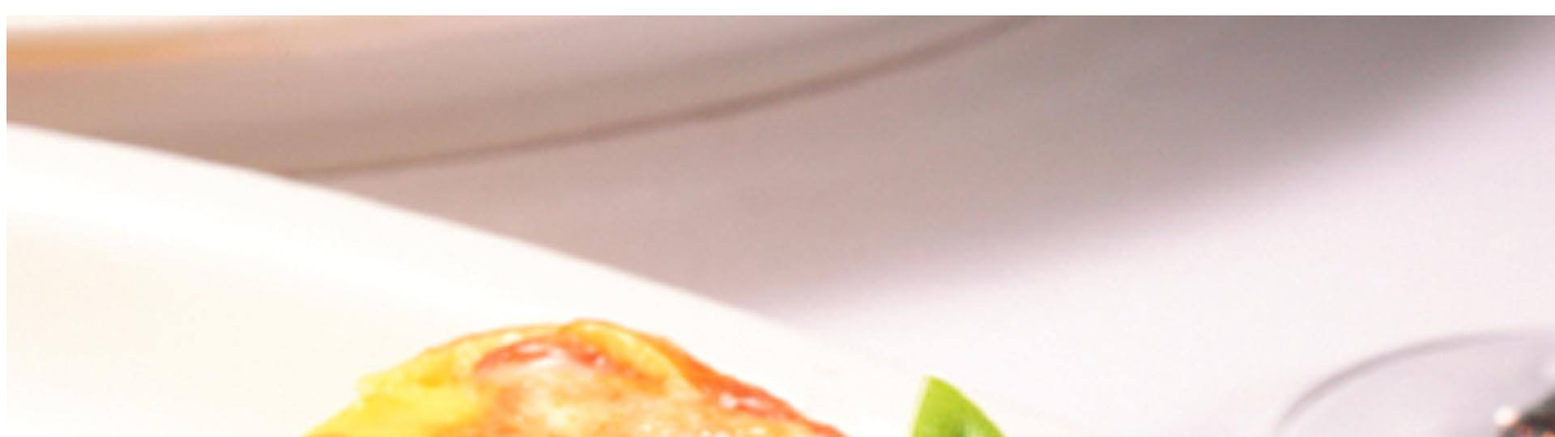
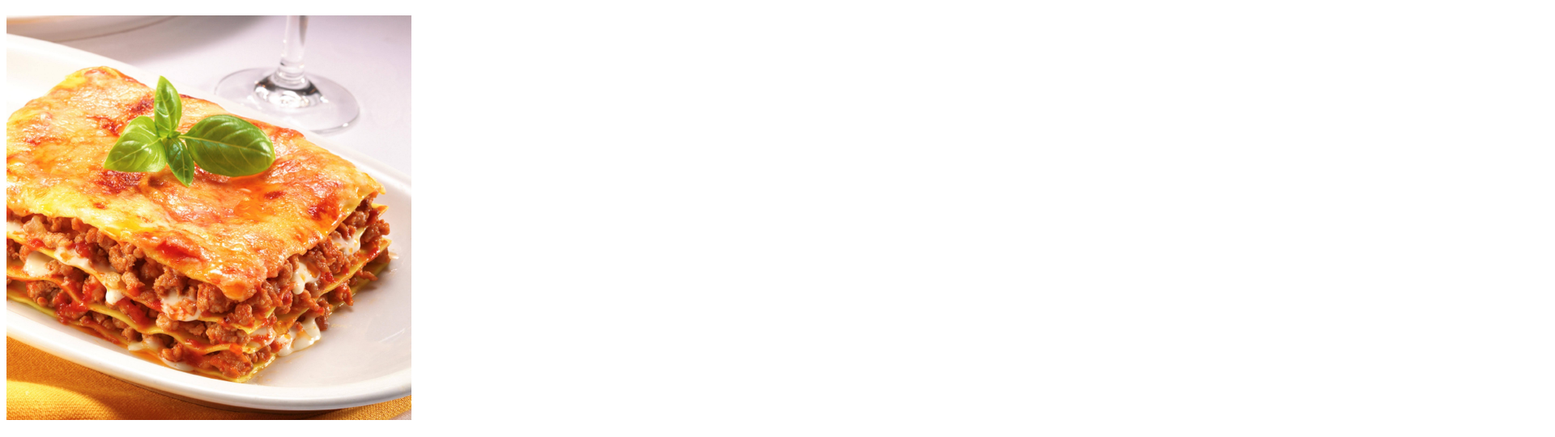
Before and after one commit to Tilrard/odin-recipes, a plain HTML site: page recipes/lasagna.html in a window 1280 px wide. Shown: the part 61-601 px from the top of the page at 81% size, 1920 px wide, since content can reach past the window. Drawn offline with Linux system fonts and the light colour scheme.

Commit message:
Modified recipes/lasagna.html to edit size of lasagna.jpg.

```diff
--- a/recipes/lasagna.html
+++ b/recipes/lasagna.html
@@ -7,7 +7,7 @@
 </head>
 <body>
     <h1>Lasagna</h1>
-    <img src="../images/Lasagna.jpg" alt="A picture of a piece of lasagna.">
+    <img src="../images/Lasagna.jpg" alt="A picture of a piece of lasagna." height="500px" width="500px">
         <h2>Description</h2>
             <p>This is a piece of delicious lasagna. You can make this with the ingredients and steps listed below.</p>
             <h3>Ingredients</h3>
```
